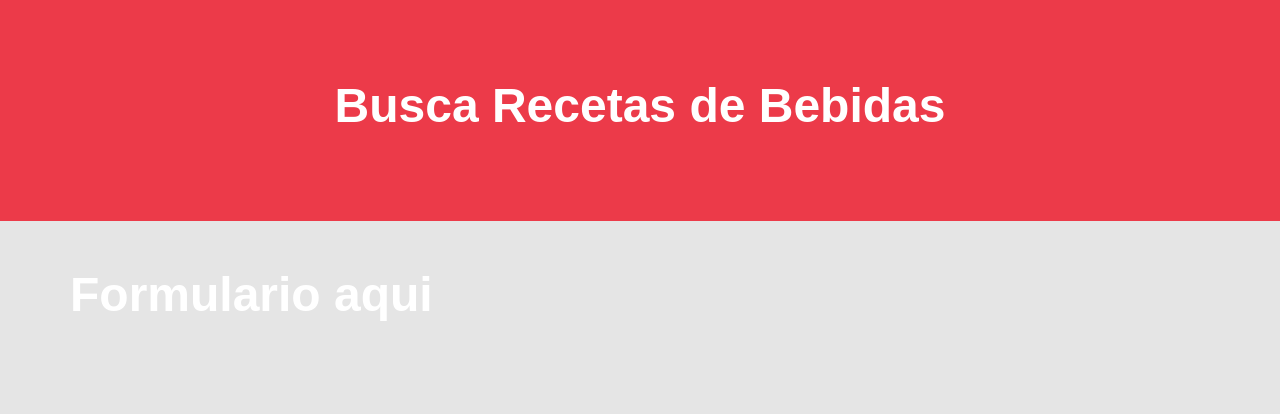
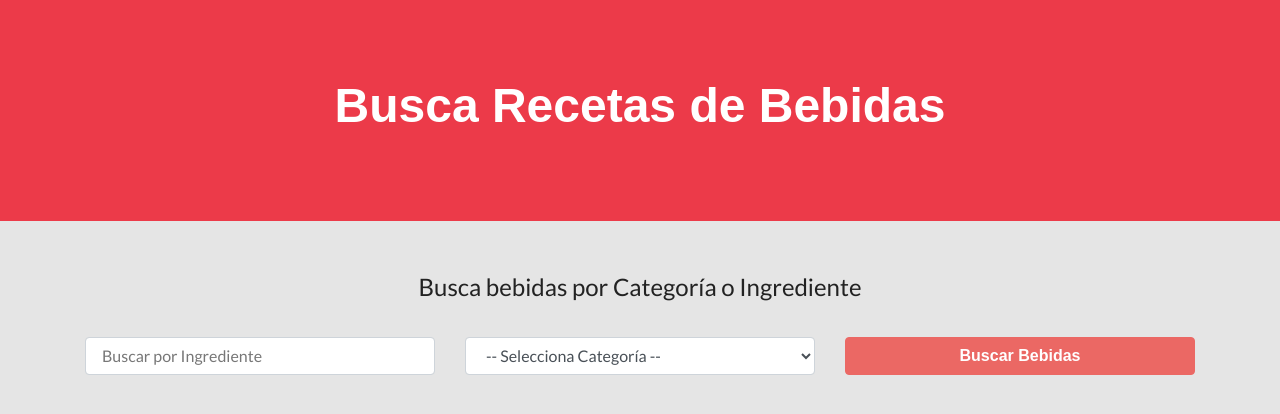
Before and after one commit to codigoconjuan/bebidas_react, a React (Create React App) app: page / in a window 1280 px wide. Shown: the top 414 px of the page. Built offline with nearby package versions, Linux system fonts and the light colour scheme; a web font is replaced by a local one.

Commit message:
agregando form

```diff
--- a/src/components/Formulario.js
+++ b/src/components/Formulario.js
@@ -2,7 +2,40 @@
 
 const Formulario = () => {
     return (
-        <h1>Formulario aqui</h1>
+        <form
+            className="col-12"
+        >
+            <fieldset className="text-center">
+                <legend>Busca bebidas por Categoría o Ingrediente</legend>
+            </fieldset>
+
+            <div className="row mt-4">
+                <div className="col-md-4">
+                    <input
+                        name="nombre"
+                        className="form-control"
+                        type="text"
+                        placeholder="Buscar por Ingrediente"
+                    />
+                </div>
+                <div className="col-md-4">
+                    <select
+                        className="form-control"
+                        name="categoria"
+                    >
+                        <option value="">-- Selecciona Categoría --</option>
+                    </select>
+                </div>
+
+                <div className="col-md-4">
+                    <input
+                        type="submit"
+                        className="btn btn-block btn-primary"
+                        value="Buscar Bebidas"
+                    />
+                </div>
+            </div>
+        </form>
      );
 }
 
```
Also changed, not shown: 1 other file (tests, documents, lock files or other folders).
